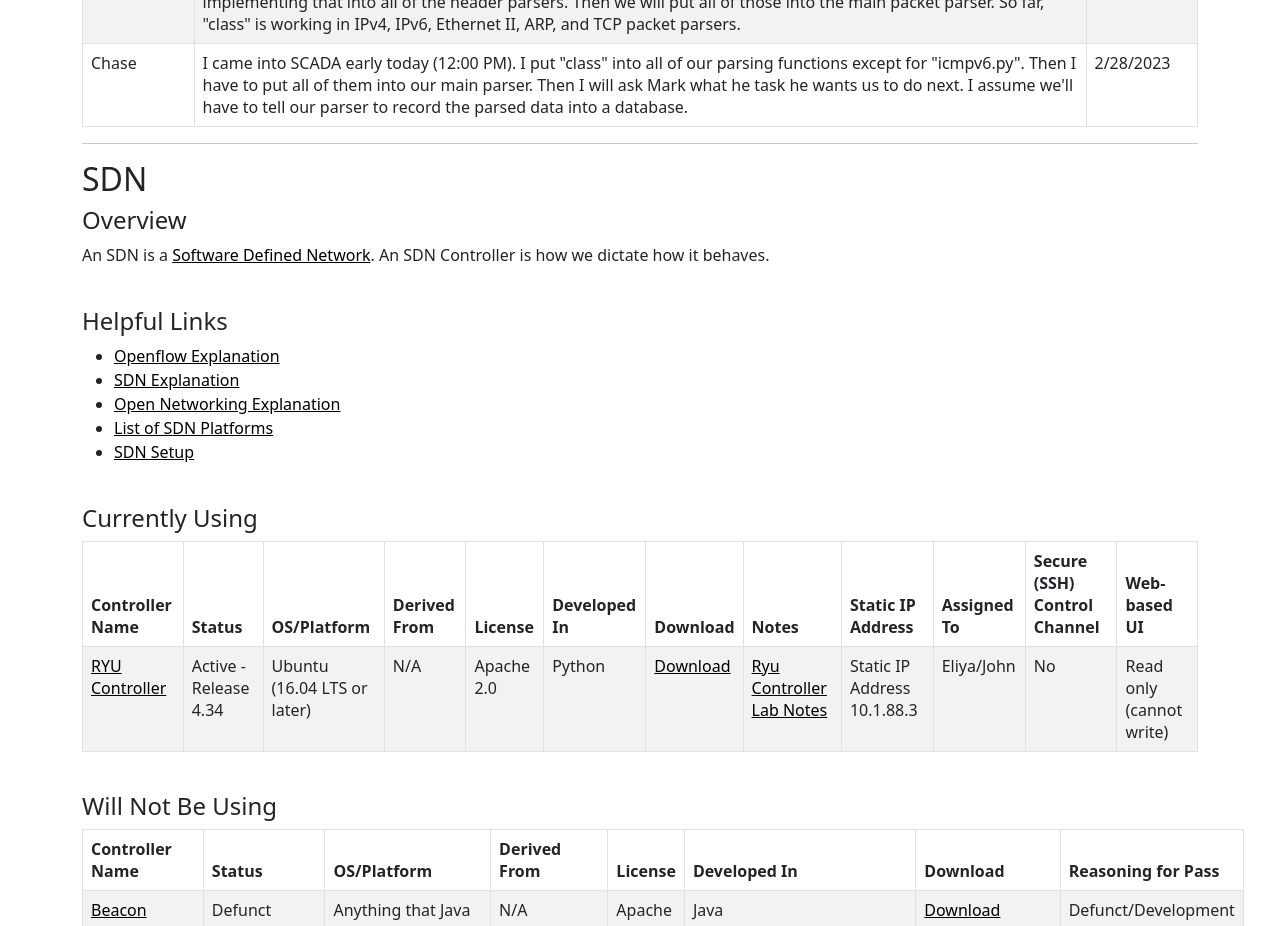
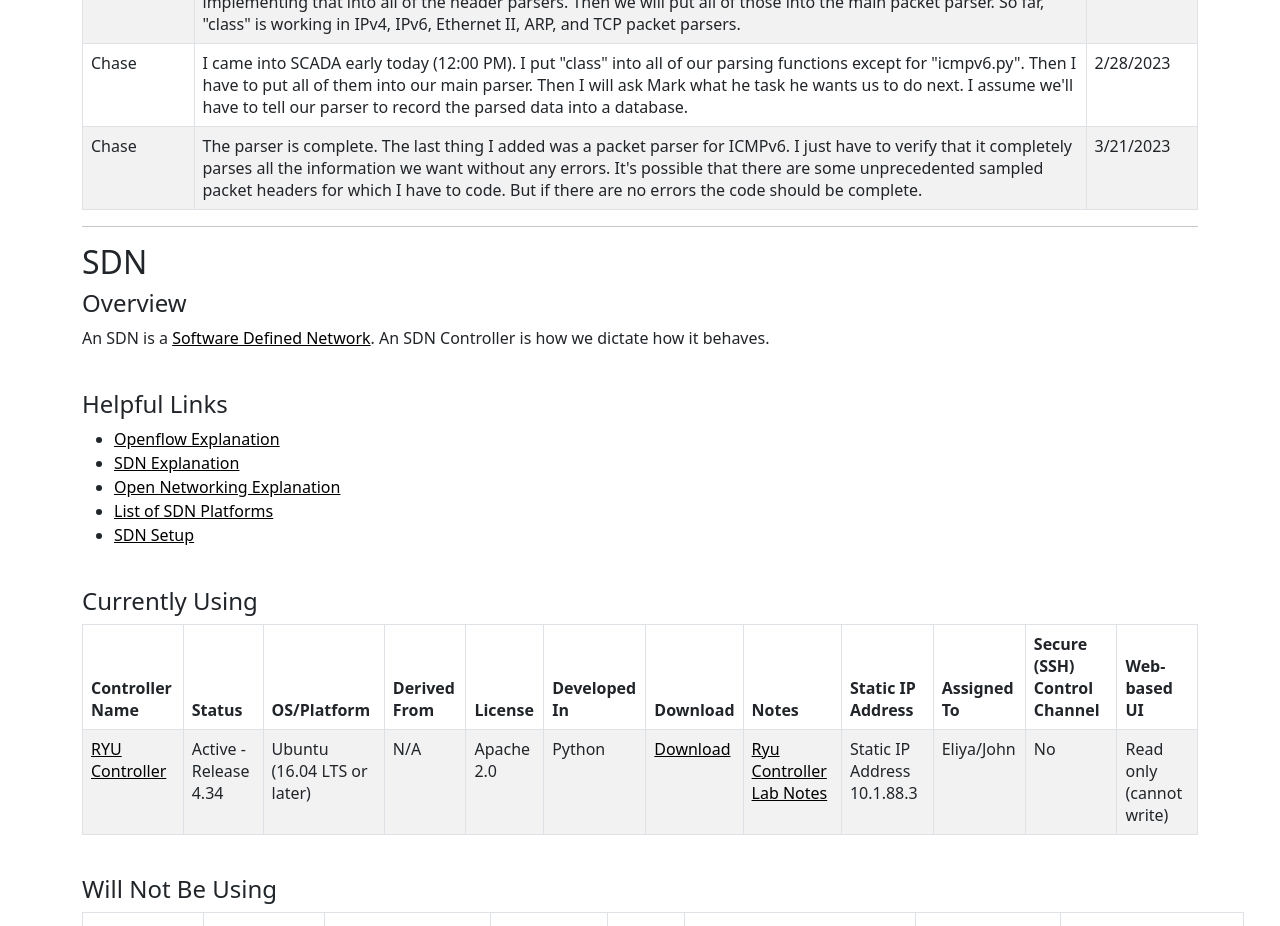
Before and after one commit to ebirtodaso/UHM-SCADA-Lab.github.io, a React (Create React App) app: page /#/sFlow-SDN in a window 1280 px wide. Shown: the part 2160-3086 px from the top of the page. Built offline with nearby package versions, Linux system fonts and the light colour scheme.

Commit message:
Update SFlowSDN.jsx

```diff
--- a/src/departments/SFlowSDN/SFlowSDN.jsx
+++ b/src/departments/SFlowSDN/SFlowSDN.jsx
@@ -189,6 +189,11 @@
             record the parsed data into a database.
           </td>
           <td>2/28/2023</td>
+        </tr>
+        <tr>
+          <td>Chase</td>
+          <td>The parser is complete. The last thing I added was a packet parser for ICMPv6. I just have to verify that it completely parses all the information we want without any errors. It&apos;s possible that there are some unprecedented sampled packet headers for which I have to code. But if there are no errors the code should be complete. </td>
+          <td>3/21/2023</td>
         </tr>
       </tbody>
     </Table>
```
